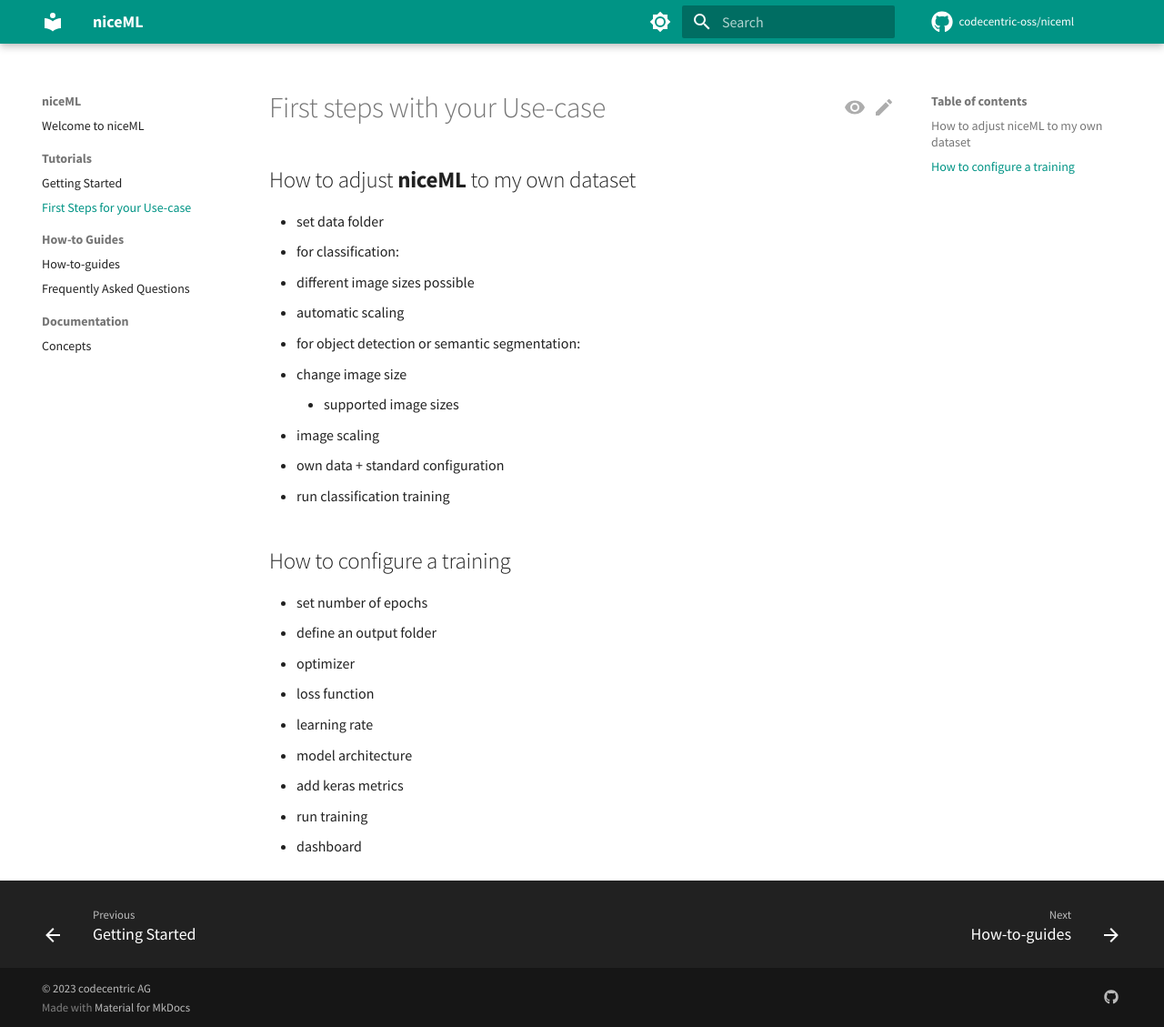
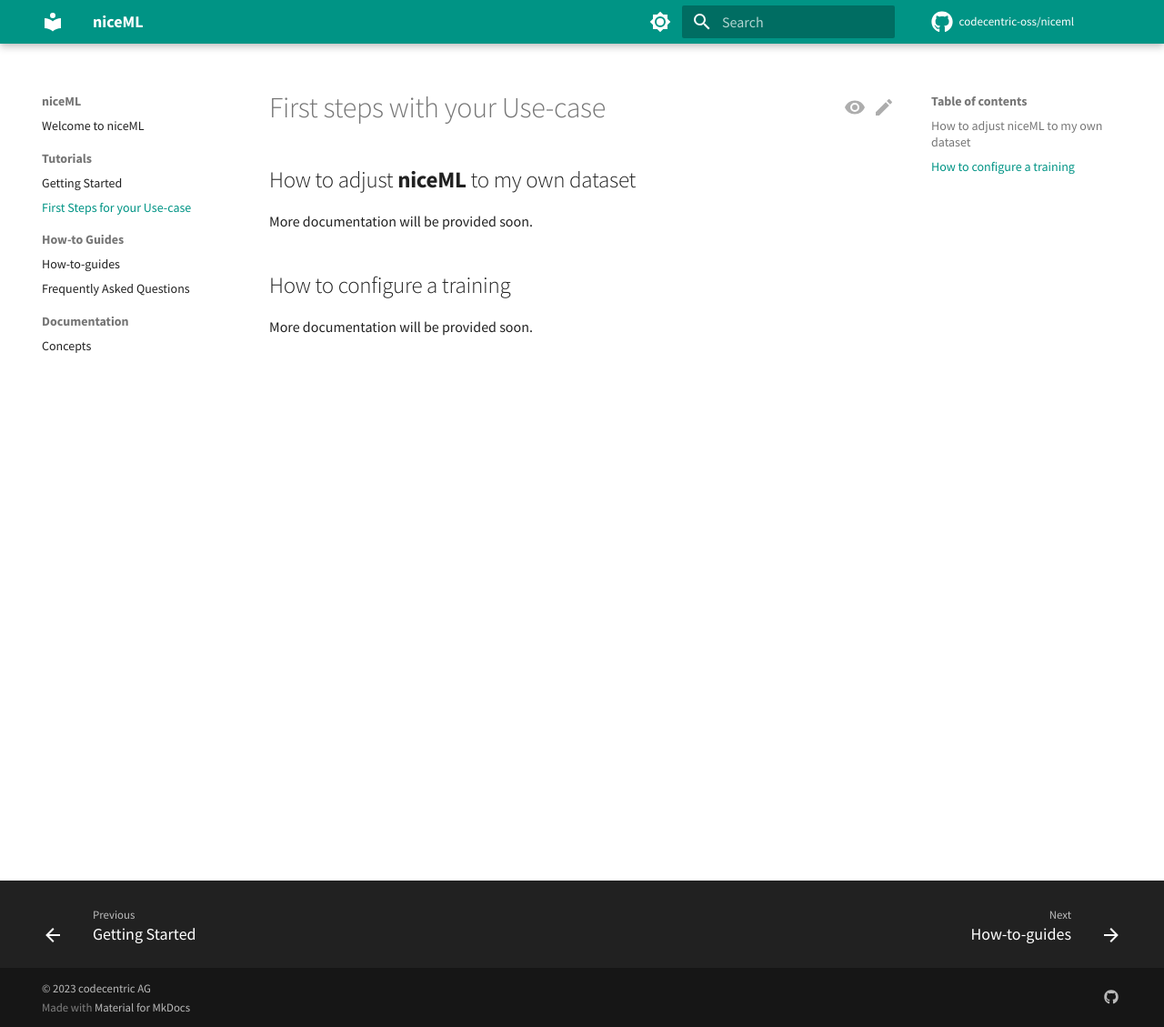
Before and after one commit to codecentric-oss/niceml, an MkDocs documentation site: the page built from docs/first-steps.md, in a window 1280 px wide and 1129 px high. Shown: the whole window at 91% size. Built offline with MkDocs 1.6.1 and Material for MkDocs 9.7.7, drawn with Linux system fonts in a browser that asks for light colours; comment, search, counter and statistics services are not loaded.

Commit message:
add info about more information

```diff
--- a/docs/first-steps.md
+++ b/docs/first-steps.md
@@ -2,26 +2,8 @@
 
 ## How to adjust **niceML** to my own dataset
 
-- set data folder
-- for classification:
-  - different image sizes possible
-  - automatic scaling
-- for object detection or semantic segmentation:
-  - change image size
-    - supported image sizes
-  - image scaling
-- own data + standard configuration
-- run classification training
+More documentation will be provided soon.
 
 ## How to configure a training
 
-- set number of epochs
-- define an output folder
-- optimizer
-- loss function
-- learning rate
-- model architecture
-- add keras metrics
-
-- run training
-- dashboard
+More documentation will be provided soon.
```
Also changed, not shown: docs/concepts.md (+3 -0 lines), docs/how-to-guides.md (+1 -6 lines).
